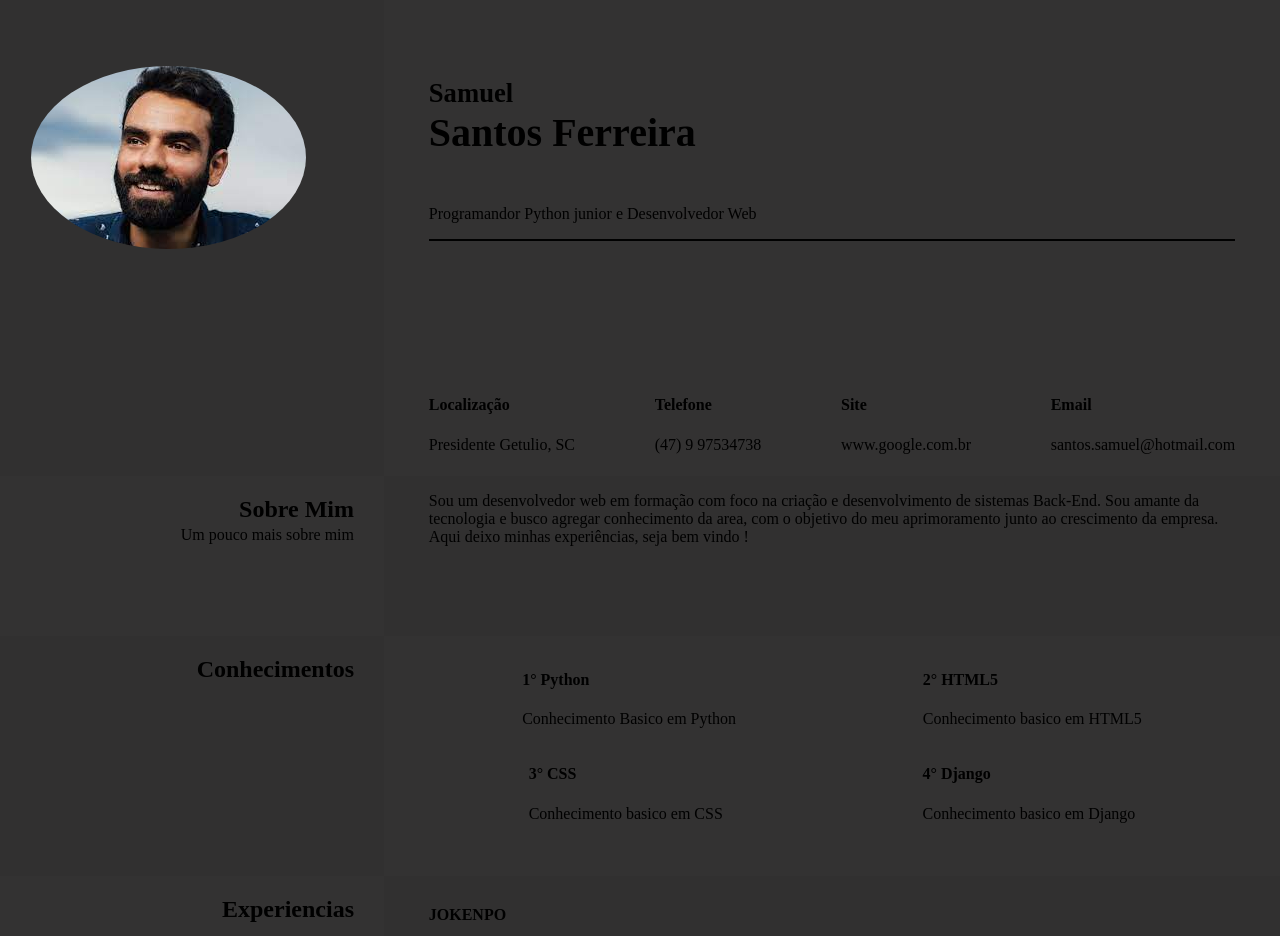
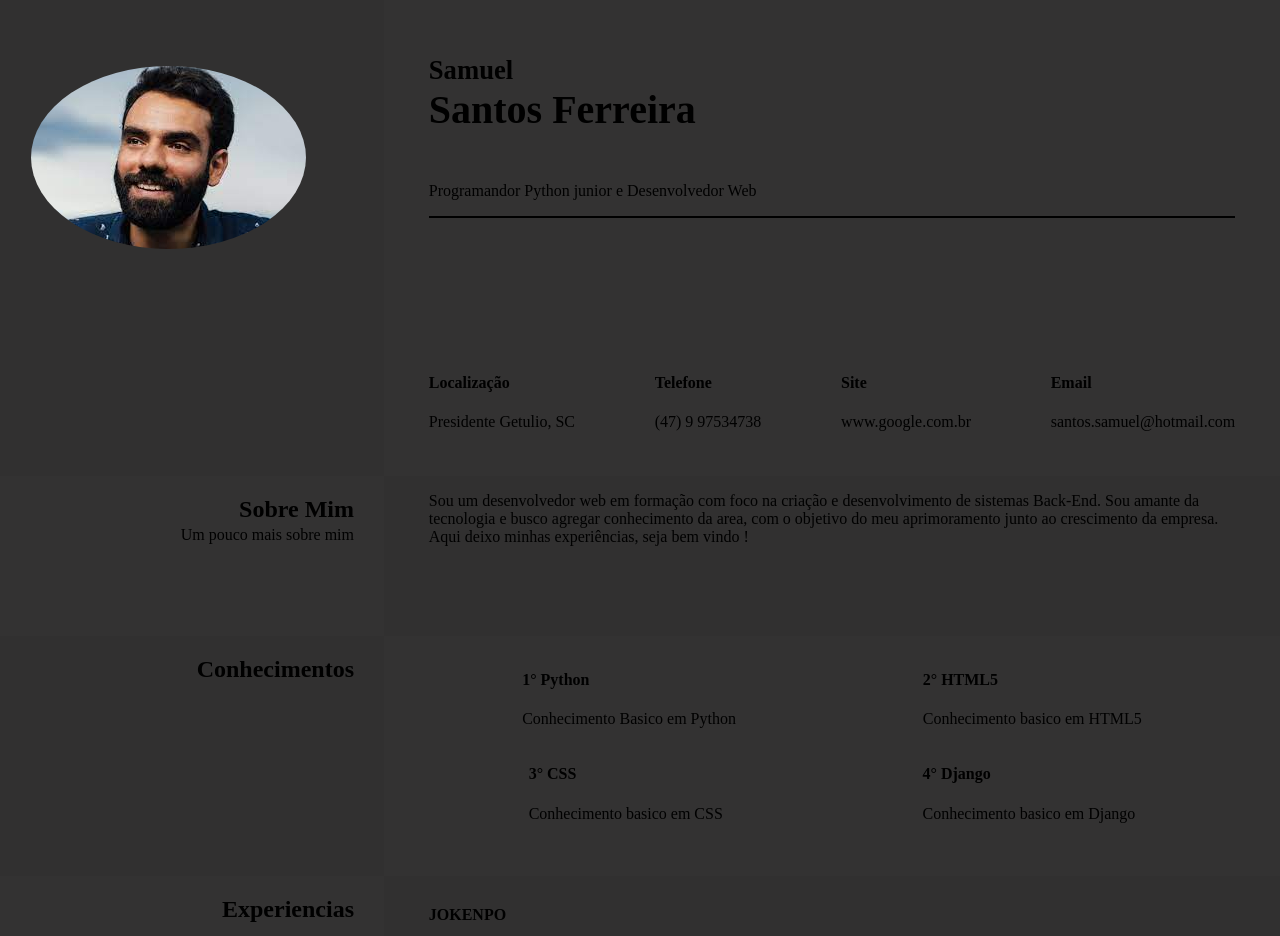
Before and after one commit to Samuel-SF/Site_Apresentacao, a plain HTML site: page index.html in a window 1280 px wide. Shown: the part 164-1100 px from the top of the page. Drawn offline with Linux system fonts and the light colour scheme.

Commit message:
adicionado novas informaçoes

```diff
--- a/index.html
+++ b/index.html
@@ -4,6 +4,7 @@
     <meta charset="UTF-8">
     <meta http-equiv="X-UA-Compatible" content="IE=edge">
     <meta name="viewport" content="width=device-width, initial-scale=1.0">
+    <link rel="shortcut icon" href="favicon.ico" type="image/x-icon">
     <title>Samuel Santos Ferreira</title>
     <link rel="stylesheet" href="css/style.css">
 </head>
@@ -15,7 +16,7 @@
         </div>
         <div class="dir">
             <div class="titulo">
-                <h5 id="nome">Samuel</h5>
+                <h1 id="nome">Samuel</h1>
                 <h1 id="sobrenome">Santos Ferreira</h1>
             </div>
             <p id="descricao">Programandor Python junior e Desenvolvedor Web</p>
```
Also changed, not shown: ssficn.ico (added).
